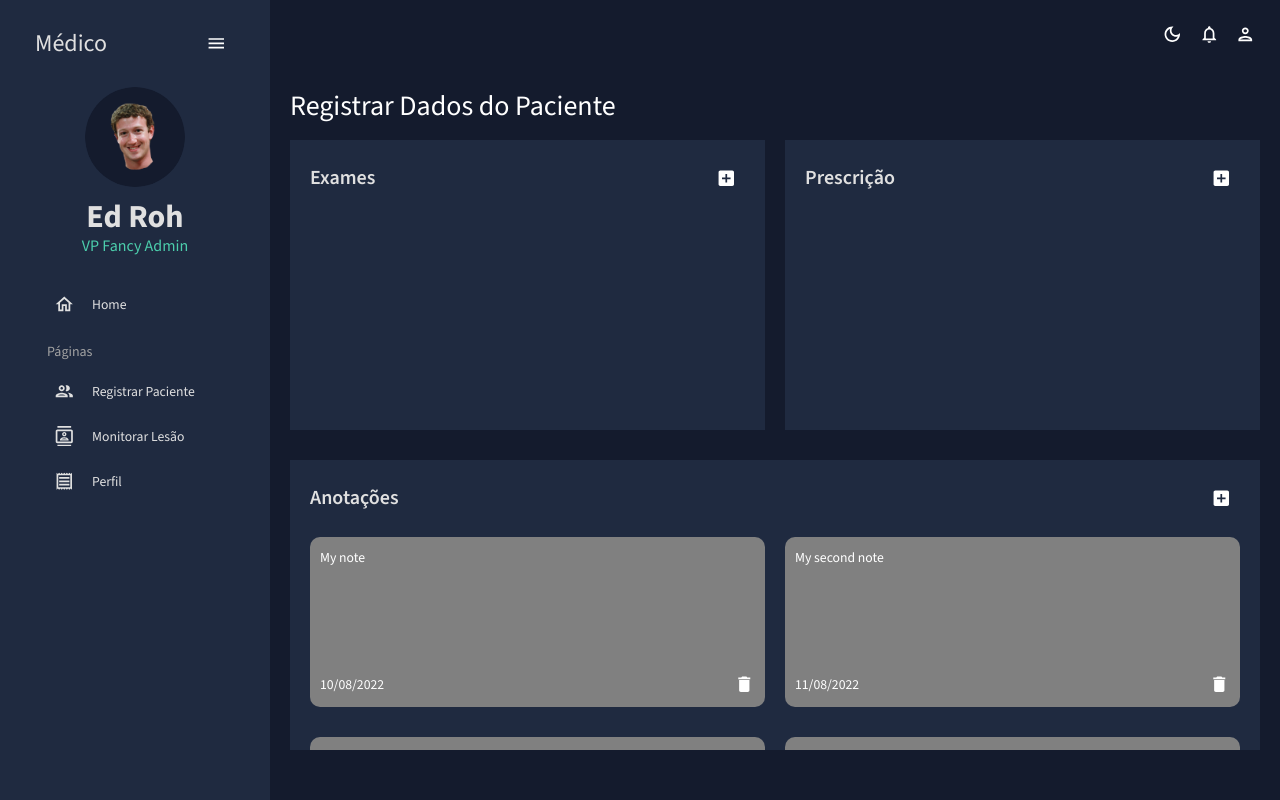
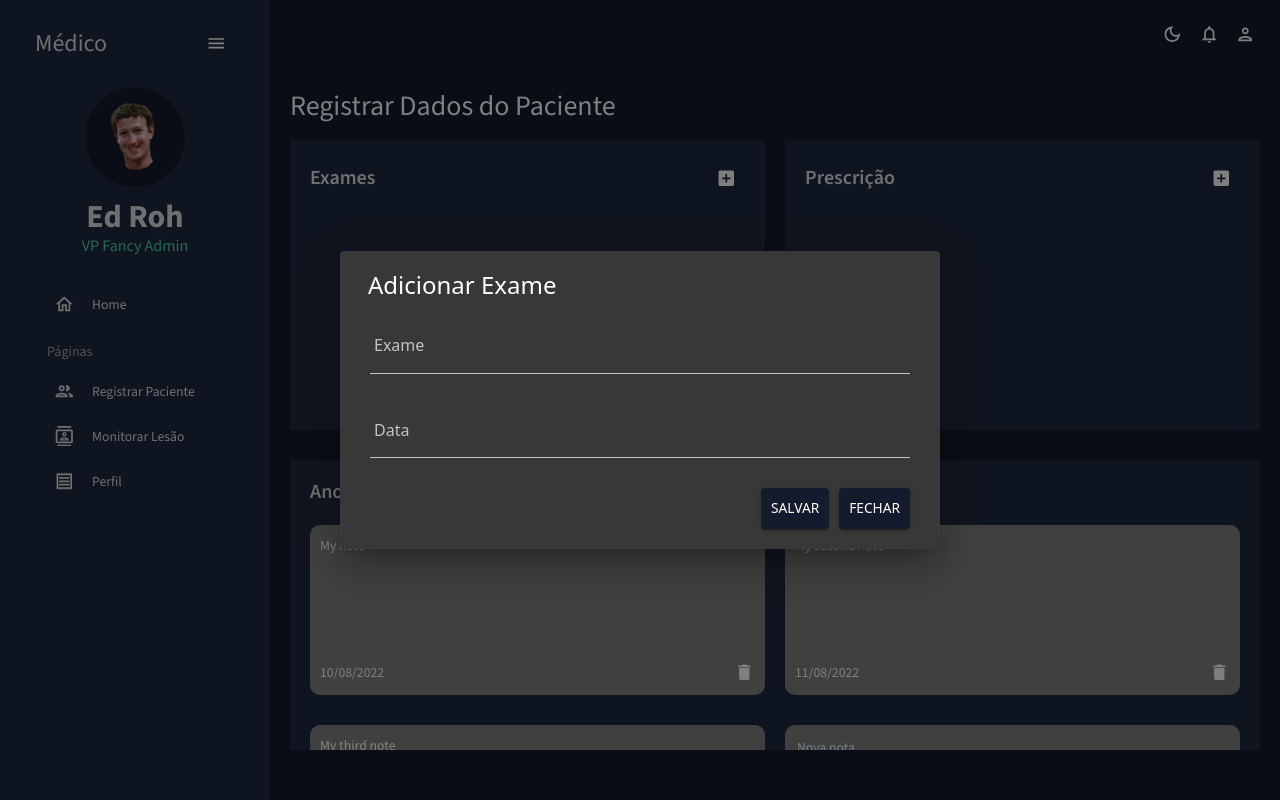
Before and after one commit to joycelimaa/frontProjetoWeb, a React (Vite) app in the folder client/: page /update in a window 1280 px wide. Both pictures are taken after a click on the button 726 px from the left and 178 px from the top of the page. Built offline with nearby package versions, Linux system fonts and the light colour scheme.

Commit message:
tela médico - inicialização dos exames

```diff
--- a/client/src/App.jsx
+++ b/client/src/App.jsx
@@ -30,6 +30,7 @@ function App() {
               <Route path='/' element={<Register/>}></Route>
               <Route path='/create' element={<CreateUser/>}></Route>
               <Route path='/update' element={<Update/>}></Route>
+
             </Routes>
             </BrowserRouter>
 
--- /dev/null
+++ b/client/src/components/AllExams.jsx
@@ -0,0 +1,7 @@
+const AllExams = () => {
+    return(
+        <p>Todos examess</p>
+    )
+}
+
+export default AllExams;
--- a/client/src/scenes/update/index.jsx
+++ b/client/src/scenes/update/index.jsx
@@ -1,10 +1,16 @@
-import { Box, useTheme, Typography, IconButton } from "@mui/material";
+import {
+Box, useTheme, Typography, IconButton, Button,
+Dialog, FormControl, FormGroup, Input, InputLabel
+} from "@mui/material";
+
 import React from "react";
 import { tokens } from "../../theme";
 import AddBoxIcon from '@mui/icons-material/AddBox';
-import NotesList from "../../components/NotesList";
 import { useState, useEffect } from 'react';
 import {nanoid} from 'nanoid';
+import NotesList from "../../components/NotesList";
+import AllExams from "../../components/AllExams";
+
 
 
 function Update(){
@@ -51,8 +57,6 @@ function Update(){
         if(savedNotes){
             setNotes(savedNotes)
         }
-
-
     },[])
 
     //Saving the notes to local Storage--------------
@@ -64,9 +68,21 @@ function Update(){
 
     },[notes])
 
+    //Exam Popup
+    const [open, openChange] = useState(false)
+    const functionOpenPopup = () => {
+        openChange(true)
+    }
+    const functionClosePopup = () => {
+        openChange(false)
+    }
+
+
     return(
+
         <Box  m="20px" >
             <h3>Registrar Dados do Paciente</h3>
+
 
             <Box
             display="grid"
@@ -74,6 +90,8 @@ function Update(){
             gridAutoRows="140px"
             gap="20px"
             >
+
+
                 {/*exams section*/}
                 <Box
                 mt="10px"
@@ -94,10 +112,37 @@ function Update(){
                         color={colors.grey[100]}
                         >
                         Exames
+
                         </Typography>
-                        <IconButton >
-                            <AddBoxIcon />
+                        <IconButton onClick={functionOpenPopup}>
+                        <AddBoxIcon />
                         </IconButton>
+                        {/* Exam Popup */}
+                        <Dialog open={open} onClose={functionClosePopup} fullWidth>
+                        <FormGroup>
+                            <Typography m="20px"ml="28px" mb="0px" variant="h3">Adicionar Exame</Typography>
+                            <FormControl sx={{m:"20px 20px 10px", p:"10px"}}>
+                                <InputLabel ><Typography variant="h5">Exame</Typography></InputLabel>
+                                <Input/>
+                            </FormControl>
+                            <FormControl sx={{m:"10px  20px 10px", p:"10px"}}>
+                                <InputLabel><Typography variant="h5">Data</Typography></InputLabel>
+                                <Input/>
+                            </FormControl>
+                            <Box
+                             display="flex"
+                             justifyContent="end"
+                             alignItems="center"
+                             mr="20px"
+                             mb="10px"
+                            >
+                                <Button variant="contained" sx={{m:"0px", p:"10px"}}><Typography>salvar</Typography></Button>
+                                <Button variant="contained" sx={{m:"10px", p:"10px"}} onClick={functionClosePopup}><Typography>fechar</Typography></Button>
+                            </Box>
+
+                        </FormGroup>
+                        </Dialog>
+
                     </Box>
                 </Box>
 
@@ -152,9 +197,7 @@ function Update(){
                         >
                         Anotações
                         </Typography>
-                        <IconButton >
-                            <AddBoxIcon />
-                        </IconButton>
+
                     </Box>
 
                     <Box>
```
